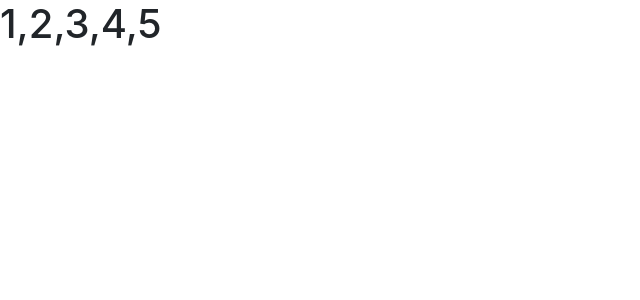
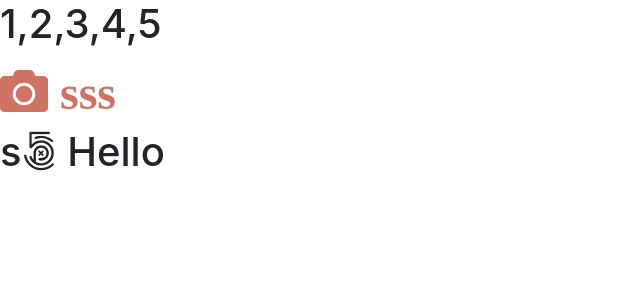
Before and after one commit to hosnyDev/ng-notes, an Angular app: page / in a window 1280 px wide. Shown: the top 300 px of the page, without its empty margins (0-640 px from the left). Built offline with nearby package versions, Linux system fonts and the light colour scheme.

Commit message:
install font-awesome

```diff
--- a/angular.json
+++ b/angular.json
@@ -29,11 +29,9 @@
             "polyfills": "src/polyfills.ts",
             "tsConfig": "tsconfig.app.json",
             "inlineStyleLanguage": "sass",
-            "assets": [
-              "src/favicon.ico",
-              "src/assets"
-            ],
+            "assets": ["src/favicon.ico", "src/assets"],
             "styles": [
+              "node_modules/@fortawesome/fontawesome-free/css/all.min.css",
               "src/styles.sass"
             ],
             "scripts": []
@@ -97,13 +95,8 @@
             "tsConfig": "tsconfig.spec.json",
             "karmaConfig": "karma.conf.js",
             "inlineStyleLanguage": "sass",
-            "assets": [
-              "src/favicon.ico",
-              "src/assets"
-            ],
-            "styles": [
-              "src/styles.sass"
-            ],
+            "assets": ["src/favicon.ico", "src/assets"],
+            "styles": ["src/styles.sass"],
             "scripts": []
           }
         }
--- a/package.json
+++ b/package.json
@@ -19,6 +19,7 @@
     "@angular/platform-browser": "~12.2.0",
     "@angular/platform-browser-dynamic": "~12.2.0",
     "@angular/router": "~12.2.0",
+    "@fortawesome/fontawesome-free": "^5.15.4",
     "@ng-bootstrap/ng-bootstrap": "^11.0.0",
     "bootstrap": "^4.6.0",
     "rxjs": "~6.6.0",
@@ -38,5 +39,6 @@
     "karma-jasmine": "~4.0.0",
     "karma-jasmine-html-reporter": "~1.7.0",
     "typescript": "~4.3.5"
-  }
+  },
+  "type": "module"
 }
--- a/src/app/app.component.html
+++ b/src/app/app.component.html
@@ -1,4 +1,7 @@
 <h1 *ngIf="arry">{{ arry }}</h1>
 <h4 *ngIf="!arry">false</h4>
-
+<span style="font-size: 3em; color: rgb(207, 116, 100)">
+  <i class="fas fa-camera"> sss</i>
+</span>
+<h1>s<i class="fab fa-500px"></i> Hello</h1>
 <router-outlet></router-outlet>
```
Also changed, not shown: src/app/app.module.ts (+5 -11 lines), 1 other file (tests, documents, lock files or other folders).
